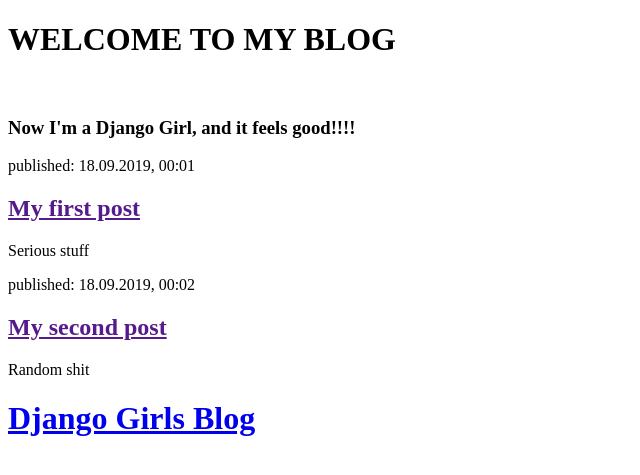
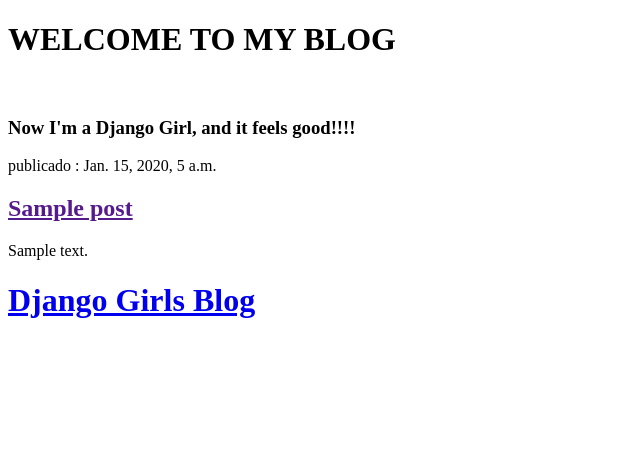
Before and after one commit to KarlaG6/my_blog_py, a Django app: template blog/templates/blog/post_list.html in a window 1280 px wide. Shown: the top 475 px of the page, without its empty margins (0-640 px from the left). Run offline with Django 3.2, Linux system fonts and the light colour scheme; the template is opened without the code that fills it: values that come from a table or form of the project are taken from there, others are empty; tables that the repository leaves empty hold one stand-in row (values such as "Sample post").

Commit message:
Templates modified para mostrar post desde la base de datos

```diff
--- a/blog/models.py
+++ b/blog/models.py
@@ -10,11 +10,11 @@
     published_date = models.DateTimeField(
         blank=True, null=True)
 
-    def published(self):
+    def publish(self):
         self.published_date = timezone.now()
         self.save()
 
-    def _str_(self):
+    def __str__(self):
         return self.title
 
 # Create your models here.
--- a/blog/templates/blog/post_list.html
+++ b/blog/templates/blog/post_list.html
@@ -12,16 +12,13 @@
         <br>
         <h3>Now I'm a Django Girl, and it feels good!!!!</h3>
     </div>
+    {% for post in posts %}
     <div>
-        <p>published: 18.09.2019, 00:01</p>
-        <h2><a href="">My first post</a></h2>
-        <p>Serious stuff</p>
+        <p>publicado : {{ post.published_date }}</p>
+        <h2><a href="">{{ post.title }}</a></h2>
+        <p>{{ post.text|linebreaksbr}}</p>
     </div>
-    <div>
-        <p>published: 18.09.2019, 00:02</p>
-        <h2><a href="">My second post</a></h2>
-        <p>Random shit</p>
-    </div>
+    {% endfor %}
     <div>
         <h1><a href="/">Django Girls Blog</a></h1>
     </div>
--- a/blog/views.py
+++ b/blog/views.py
@@ -1,5 +1,8 @@
 from django.shortcuts import render
+from django.utils import timezone
+from .models import Post
 
 # Create your views here.
 def post_list(request):
-    return render(request, 'blog/post_list.html', {})
+    posts = Post.objects.filter(published_date__lte=timezone.now()).order_by('published_date')
+    return render(request, 'blog/post_list.html', {'posts': posts})
```
